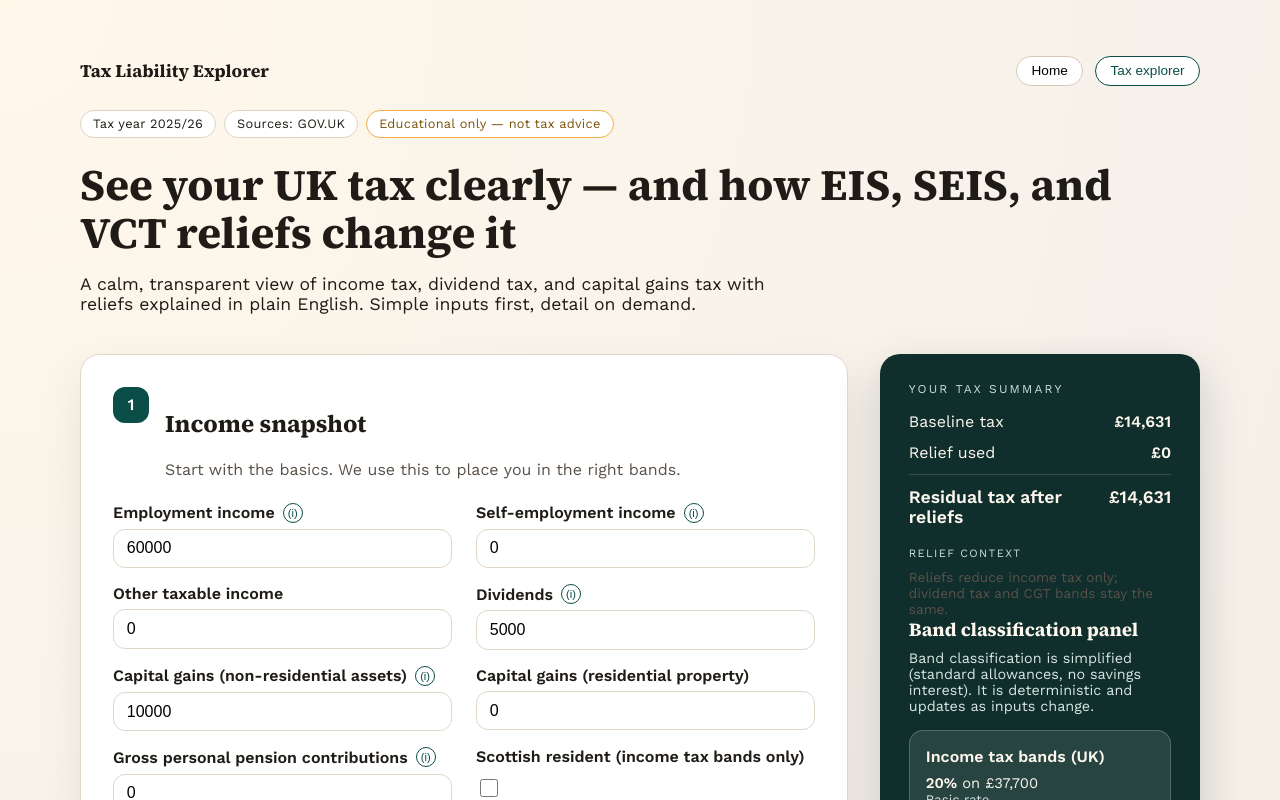
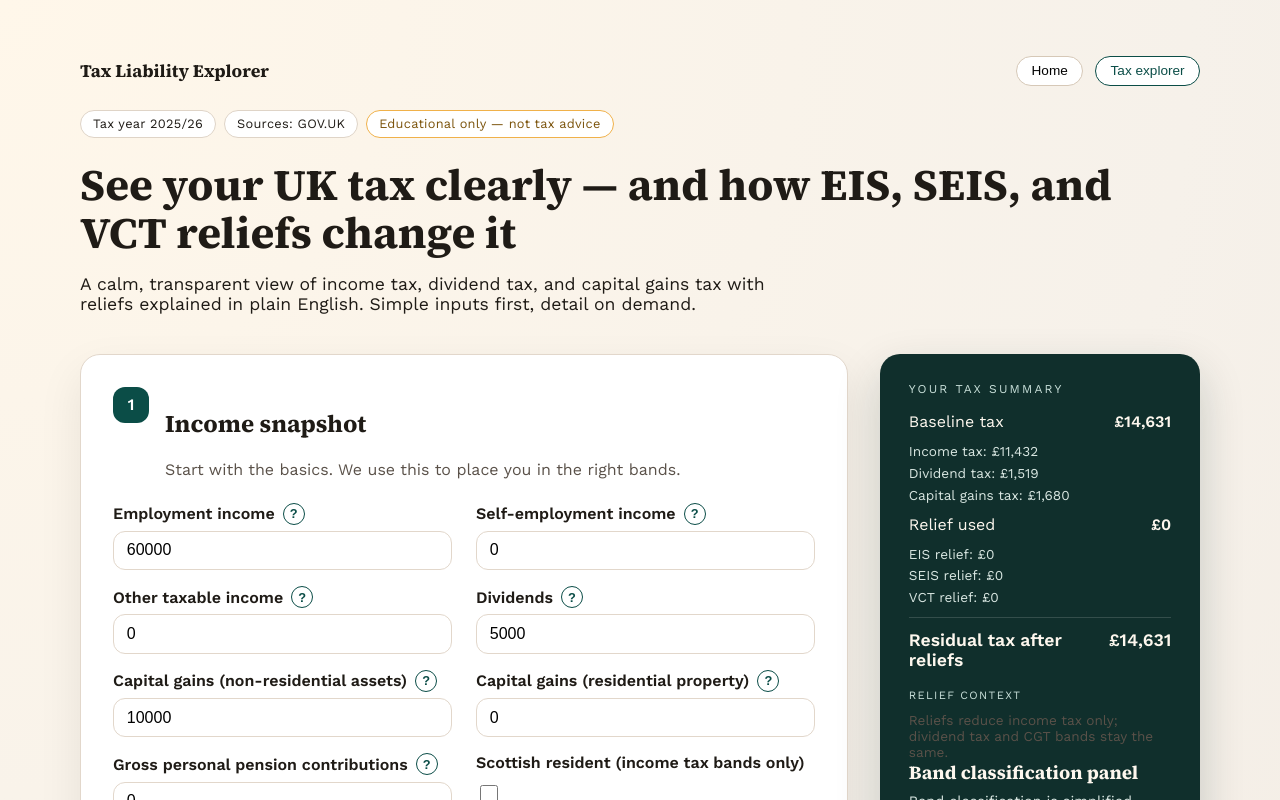
Before and after one commit to cakeben/benops-rig, a Svelte app: page / in a window 1280 px wide. Both pictures are taken after a click on the button "Tax explorer". Shown: the top 800 px of the page. Built offline with nearby package versions, Linux system fonts and the light colour scheme.

Commit message:
UI: refine tooltips and add summary breakdowns

```diff
--- a/src/App.svelte
+++ b/src/App.svelte
@@ -486,7 +486,14 @@
               {/if}
             </div>
             <div class="field">
-              <label for="otherIncome">Other taxable income</label>
+            <label for="otherIncome">
+              Other taxable income
+              <InfoTooltip id="other-income" label="Explain other taxable income" registry={tooltipRegistry}>
+                <p><strong>Enter:</strong> taxable income not covered elsewhere (e.g., rental profit after expenses).</p>
+                <p><strong>Do not enter:</strong> employment pay, dividends, or capital gains.</p>
+                <p><strong>Example:</strong> Rental profit of GBP 6,500 after costs → enter 6,500.</p>
+              </InfoTooltip>
+            </label>
               <input
                 id="otherIncome"
                 type="number"
@@ -533,7 +540,14 @@
               {/if}
             </div>
             <div class="field">
-              <label for="capitalGainsResidential">Capital gains (residential property)</label>
+            <label for="capitalGainsResidential">
+              Capital gains (residential property)
+              <InfoTooltip id="residential-gains" label="Explain residential capital gains" registry={tooltipRegistry}>
+                <p><strong>Enter:</strong> taxable gain on residential property (sale price minus costs and reliefs).</p>
+                <p><strong>Do not enter:</strong> the full sale price or gross proceeds.</p>
+                <p><strong>Example:</strong> Property sold for GBP 300,000, cost GBP 250,000 → gain GBP 50,000.</p>
+              </InfoTooltip>
+            </label>
               <input
                 id="capitalGainsResidential"
                 type="number"
@@ -732,9 +746,19 @@
             <span>Baseline tax</span>
             <strong>{formatGBP(results.totals.baselineTax)}</strong>
           </div>
+          <div class="summary-breakdown">
+            <span>Income tax: {formatGBP(results.totals.incomeTax)}</span>
+            <span>Dividend tax: {formatGBP(results.totals.dividendTax)}</span>
+            <span>Capital gains tax: {formatGBP(results.totals.capitalGainsTax)}</span>
+          </div>
           <div class="summary-row">
             <span>Relief used</span>
             <strong>{formatGBP(results.totals.reliefUsed)}</strong>
+          </div>
+          <div class="summary-breakdown">
+            <span>EIS relief: {formatGBP(results.reliefs.eisRelief)}</span>
+            <span>SEIS relief: {formatGBP(results.reliefs.seisRelief)}</span>
+            <span>VCT relief: {formatGBP(results.reliefs.vctRelief)}</span>
           </div>
           <div class="summary-row total">
             <span>Residual tax after reliefs</span>
--- a/src/app.css
+++ b/src/app.css
@@ -284,9 +284,10 @@ summary::marker {
   color: var(--accent);
   background: #fff;
   border-radius: 999px;
-  width: 20px;
-  height: 20px;
-  font-size: 0.7rem;
+  width: 22px;
+  height: 22px;
+  font-size: 0.8rem;
+  font-weight: 700;
   display: inline-flex;
   align-items: center;
   justify-content: center;
@@ -517,6 +518,14 @@ summary::marker {
   padding-top: 0.75rem;
 }
 
+.summary-breakdown {
+  display: grid;
+  gap: 0.35rem;
+  font-size: 0.85rem;
+  color: #d8e6e1;
+  margin: 0.3rem 0 0.75rem;
+}
+
 .summary-block {
   margin-top: 1.2rem;
 }
--- a/src/components/InfoTooltip.svelte
+++ b/src/components/InfoTooltip.svelte
@@ -100,7 +100,7 @@
     on:keydown={handleKey}
     on:focus={openTooltip}
   >
-    (i)
+    ?
   </button>
   {#if open}
     <div class={`tooltip-panel ${position}`} id={`${id}-tip`} role="tooltip">
```
